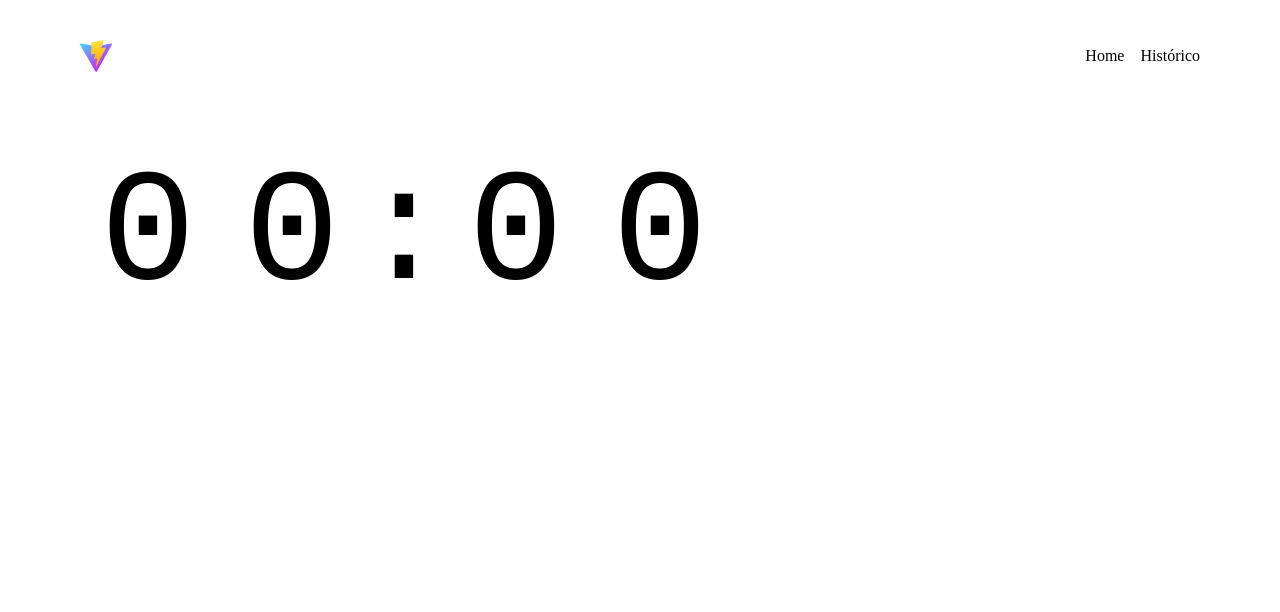
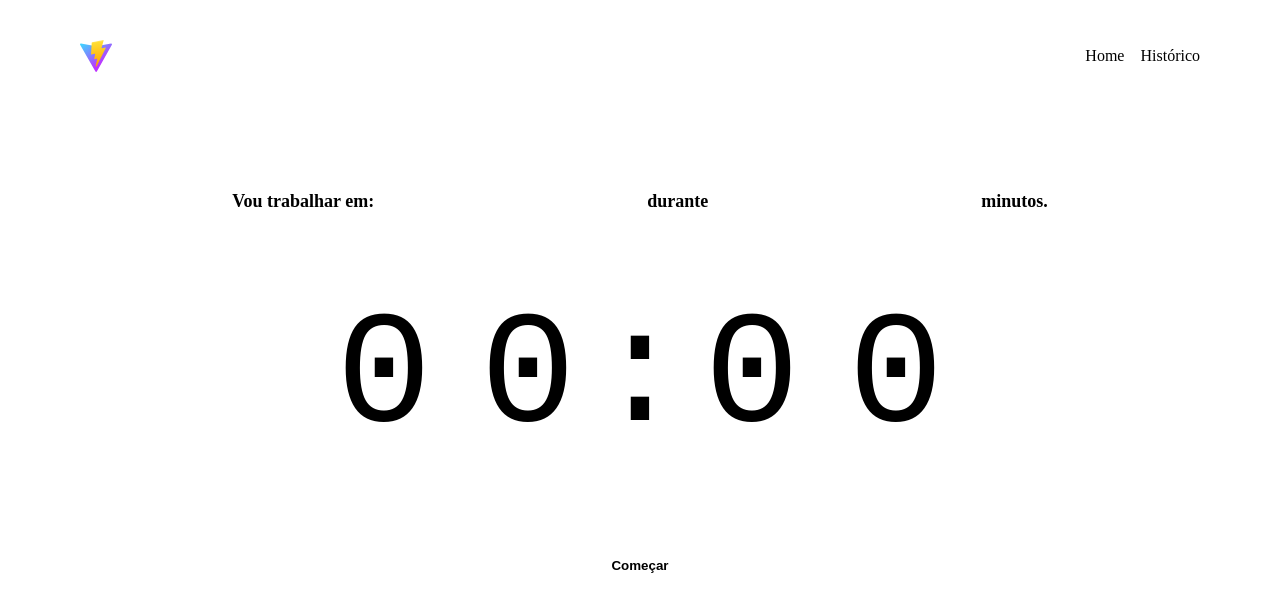
Before and after one commit to wallissl/ReactTimer, a React (Vite) app: page / in a window 1280 px wide. Shown: the top 612 px of the page. Built offline with nearby package versions, Linux system fonts and the light colour scheme; the HTML template or start-up script is replaced by a standard one.

Commit message:
criação do button

```diff
--- /dev/null
+++ b/src/components/button/button.css
@@ -0,0 +1,9 @@
+.container--button{
+    width: 100%;
+    height: 64px;
+    background: var(--orange-500);
+    color: var(--text);
+    border: none;
+    border-radius: 8px;
+    font-weight: bold;;
+}
--- /dev/null
+++ b/src/components/button/index.jsx
@@ -0,0 +1,5 @@
+import './button.css';
+
+export function Button(props){
+    return <button className={`container--button`} { ...props} />
+}
--- a/src/components/new-cycle/index.jsx
+++ b/src/components/new-cycle/index.jsx
@@ -1,13 +1,18 @@
+import './new-cycle.css'
 export function NewCycle() {
 
     return (
-        <>
+        <div className='container--new-cycle'>
+
+            <label htmlFor="task">Vou trabalhar em:</label>
+            <input type="text" id="task" placeholder='Criar timer'/>
+
+            <label htmlFor="minutesAmount">durante</label>
+            <input type="number" id="minutesAmount" />
+
+            <span>minutos.</span>
 
 
-
-
-
-
-        </>
+        </div>
     )
 }
--- /dev/null
+++ b/src/components/new-cycle/new-cycle.css
@@ -0,0 +1,28 @@
+.container--new-cycle{
+    width: 100%;
+    display: flex;
+    align-items: center;
+    justify-content: center;
+    gap: 0.5rem;
+    color: var(--text);
+    font-size: 1.125rem;
+    font-weight: bold;
+    flex-wrap: wrap;
+}
+
+.container--new-cycle input{
+    background: transparent;
+    height: 2.5rem;
+    border: 0;
+    border-bottom: 2px solid var(--line);
+    font-weight: bold;
+    font-size: 1.125rem;
+    color: var(--text);
+    padding: 0 .5rem;
+
+}
+
+.container--new-cycle input::placeholder{
+    color: rgba(255, 255, 255, 0.3);
+    font-size: 0.8rem;
+}
--- /dev/null
+++ b/src/pages/home/home.css
@@ -0,0 +1,8 @@
+.container--home{
+    display: flex;
+    flex: 1;
+    flex-direction: column;
+    align-items: center;
+    justify-content: center;
+    gap: 60px;
+}
--- a/src/pages/home/index.jsx
+++ b/src/pages/home/index.jsx
@@ -1,10 +1,15 @@
+import { Button } from "../../components/button";
+import { NewCycle } from "../../components/new-cycle";
 import { Timer } from "../../components/timer";
+import './home.css';
 
 export function HomePage() {
     return (
 
-        <div>
+        <div className="container--home">
+            <NewCycle   />
             <Timer />
+            <Button>Começar</Button>
 
         </div>
 
--- a/src/styles/global.css
+++ b/src/styles/global.css
@@ -19,6 +19,10 @@
     box-sizing: border-box;
 }
 
+:focus {
+    box-shadow: 0 0 0 2px var(--purple-500);
+}
+
 body{
     background: var(--background);
     color: var(--text);
```
Also changed, not shown: 1 other file (tests, documents, lock files or other folders).
